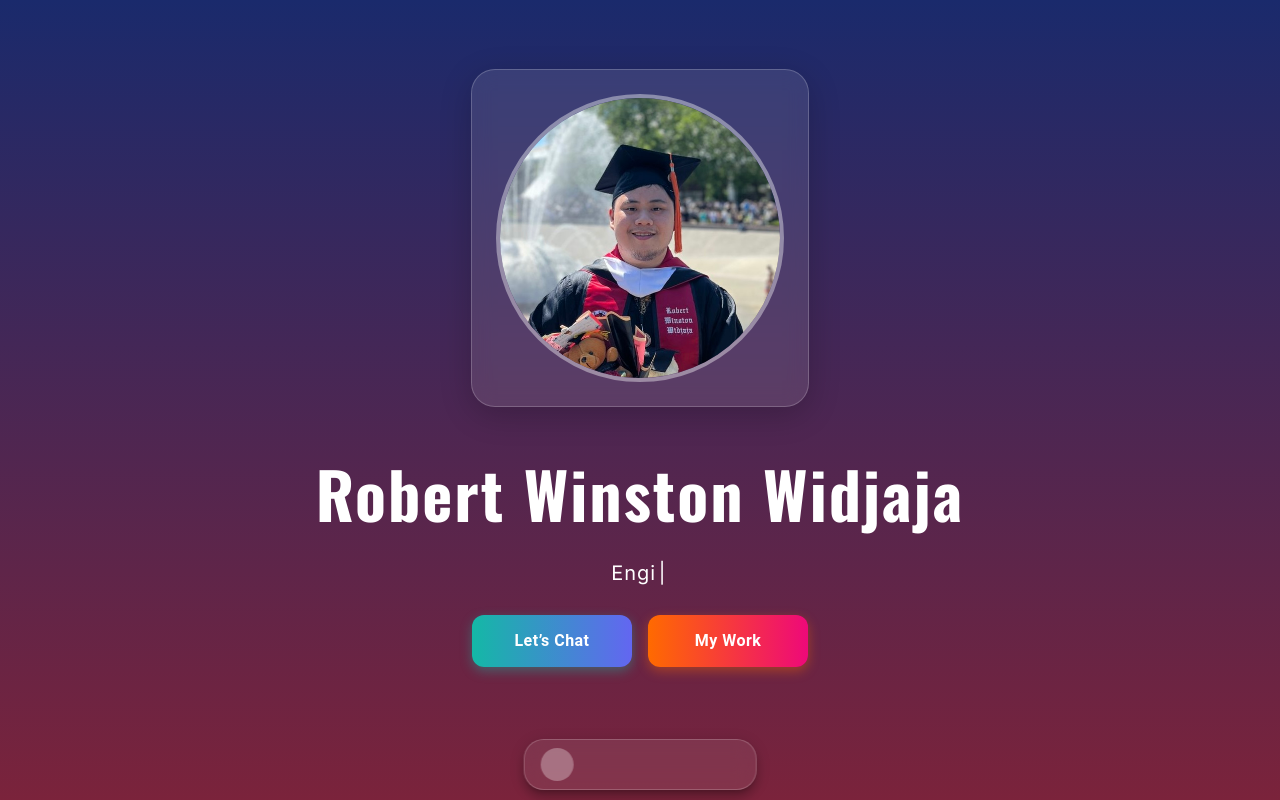
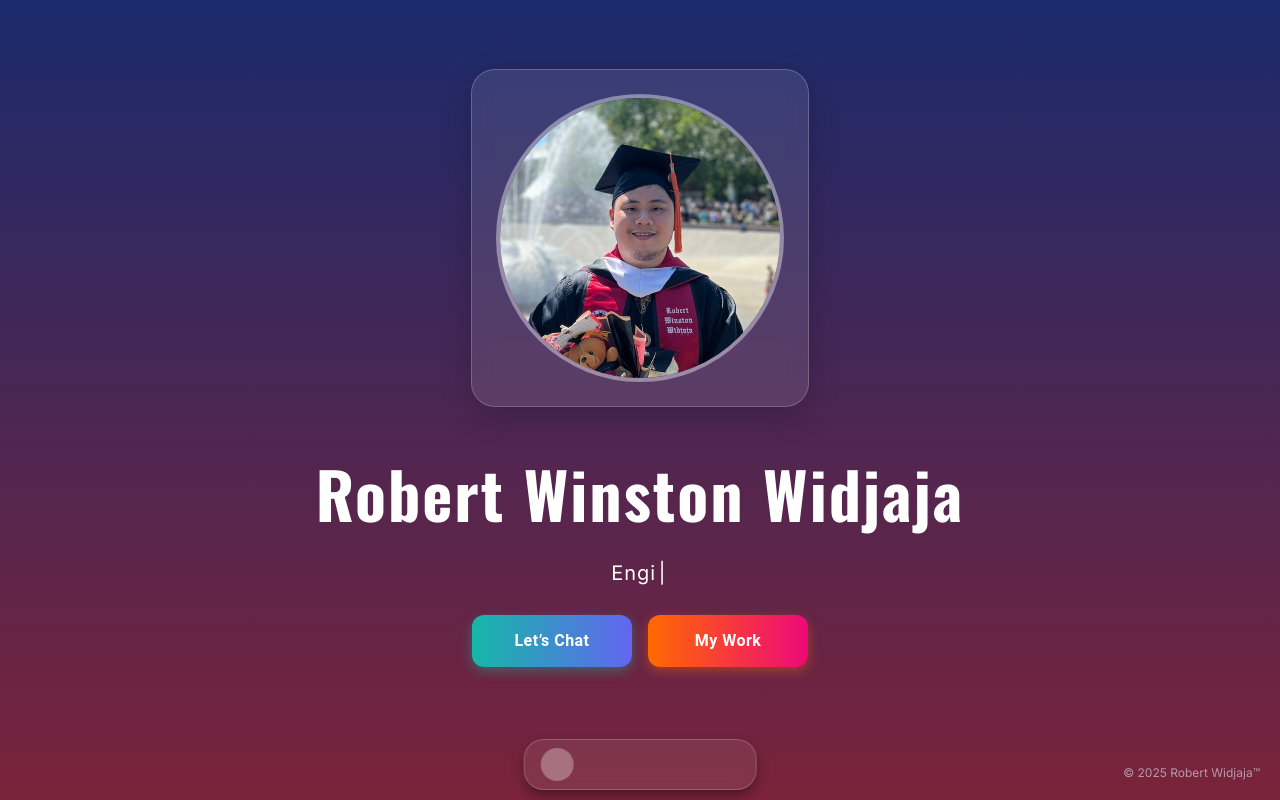
Before and after one commit to Milorph/personal-web, a React (Create React App) app: page / in a window 1280 px wide. Built offline with nearby package versions, Linux system fonts and the light colour scheme; some icons are missing.

Commit message:
trademark add

```diff
--- a/src/App.js
+++ b/src/App.js
@@ -57,6 +57,7 @@ function App() {
 
       </Box>
       <Navbar />
+
     </div>
   );
 }
--- a/src/components/Contact.jsx
+++ b/src/components/Contact.jsx
@@ -142,6 +142,21 @@ const Contact = () => {
           />
         </Stack>
       </Box>
+      {/* Trademark bottom right */}
+      <Box
+        sx={{
+          position: "absolute",
+          bottom: "20px",
+          right: "20px",
+          fontSize: "0.75rem",
+          opacity: 0.6,
+          color: "#e2e8f0",
+          pointerEvents: "none",
+        }}
+      >
+        © {new Date().getFullYear()} Robert Widjaja™
+      </Box>
+
     </Box>
   );
 };
@@ -169,6 +184,7 @@ const ContactIcon = ({ href, icon, label }) => (
     <Box sx={{ fontSize: 28 }}>{icon}</Box>
     {label}
   </Box>
+
 );
 
 export default Contact;
```
